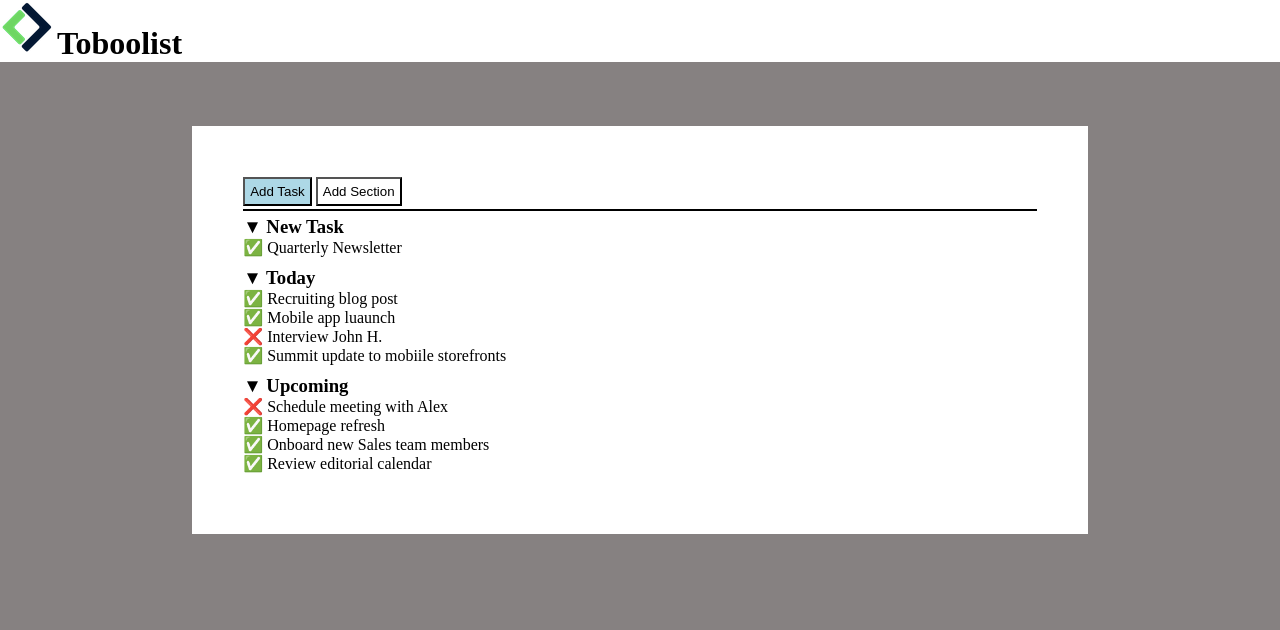
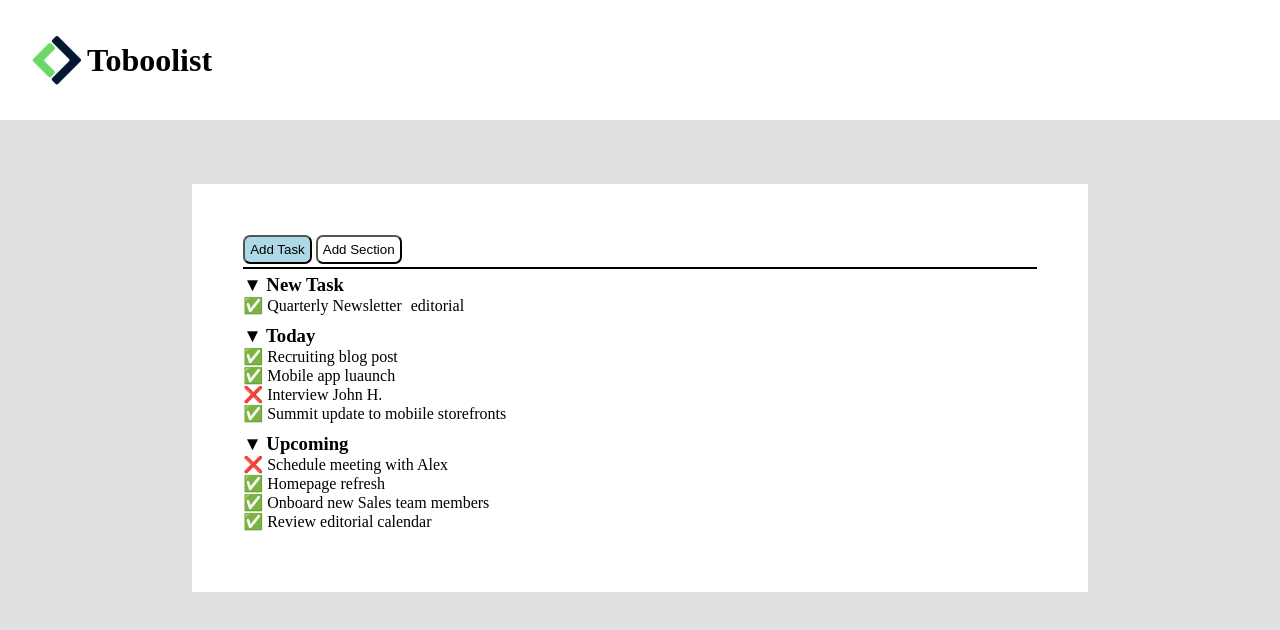
Before and after one commit to bonvi83/html-css-toboolist, a plain HTML site: page index.html in a window 1280 px wide. Drawn offline with Linux system fonts and the light colour scheme.

Commit message:
prova inserimento rettangolini colorati CAOS

```diff
--- a/css/style.css
+++ b/css/style.css
@@ -5,7 +5,7 @@
 }
 
 body {
-    background-color: rgb(134, 129, 129);
+    background-color: rgb(224, 224, 224);
 }
 
 main {
@@ -17,17 +17,19 @@ main {
 }
 
 .titolo {
-    background-color: white;
-    width: 100%;
+    vertical-align: middle;
+    line-height: 120px;
+    display: inline-block;
 }
 
-/* non funziona, ne padding ne margin*/
-.header {
-    padding-left: 30px;
+.logo {
+    vertical-align: middle;
 }
 
-h1 {
-    display: inline-block;
+header {
+    height: 120px;
+    background-color: white;
+    padding-left: 30px;
 }
 
 .bottoni {
@@ -37,6 +39,7 @@ h1 {
 .bottone-blu , .bottone-bianco {
     padding: 5px;
     margin-bottom: 3px;
+    border-radius: 7px;
 }
 
 .bottone-blu{
@@ -58,3 +61,11 @@ h1 {
 ul {
     list-style: none;
 }
+
+/* non funziona */
+.prova {
+    color: black;
+    background-color: rgb(73, 245, 245)40, 251, 255);
+    border-radius: 50%;
+    padding: 5px;
+}
--- a/index.html
+++ b/index.html
@@ -10,10 +10,10 @@
 
 <body>
     <header>
-        <div class="titolo">
-            <img src="./img/logo copia.png" alt="logo-pagina">
-            <h1>Toboolist</h1>
-        </div>
+
+        <img class="logo" src="./img/logo copia.png" alt="logo-pagina">
+        <h1 class="titolo">Toboolist</h1>
+
     </header>
 
     <main>
@@ -26,7 +26,7 @@
             <div class="lista-uno">
                 <h3>&#9660; New Task</h3>
                 <ul>
-                    <li>&#9989; Quarterly Newsletter</li>
+                    <li>&#9989; Quarterly Newsletter <span class="prova">editorial</span></li>
                 </ul>
             </div>
             <div class="lista-due">
```
